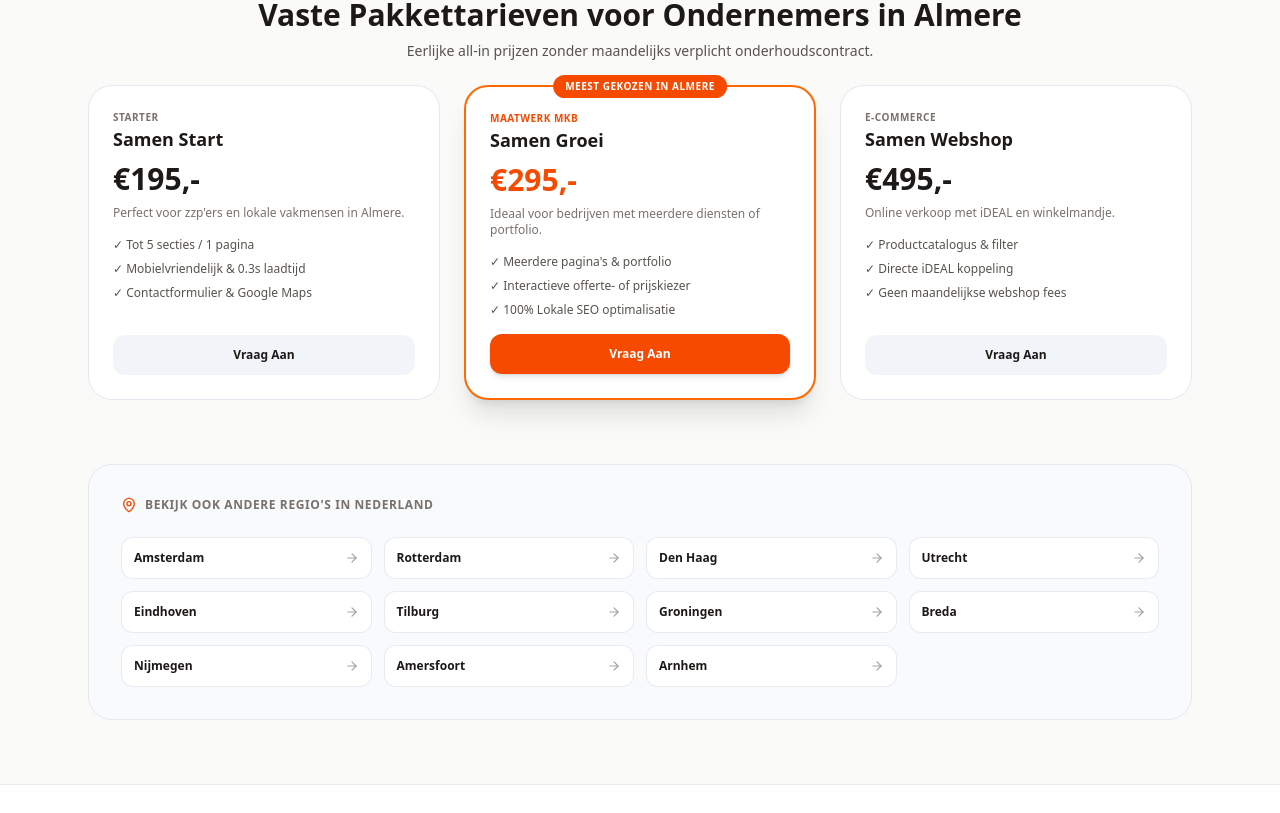
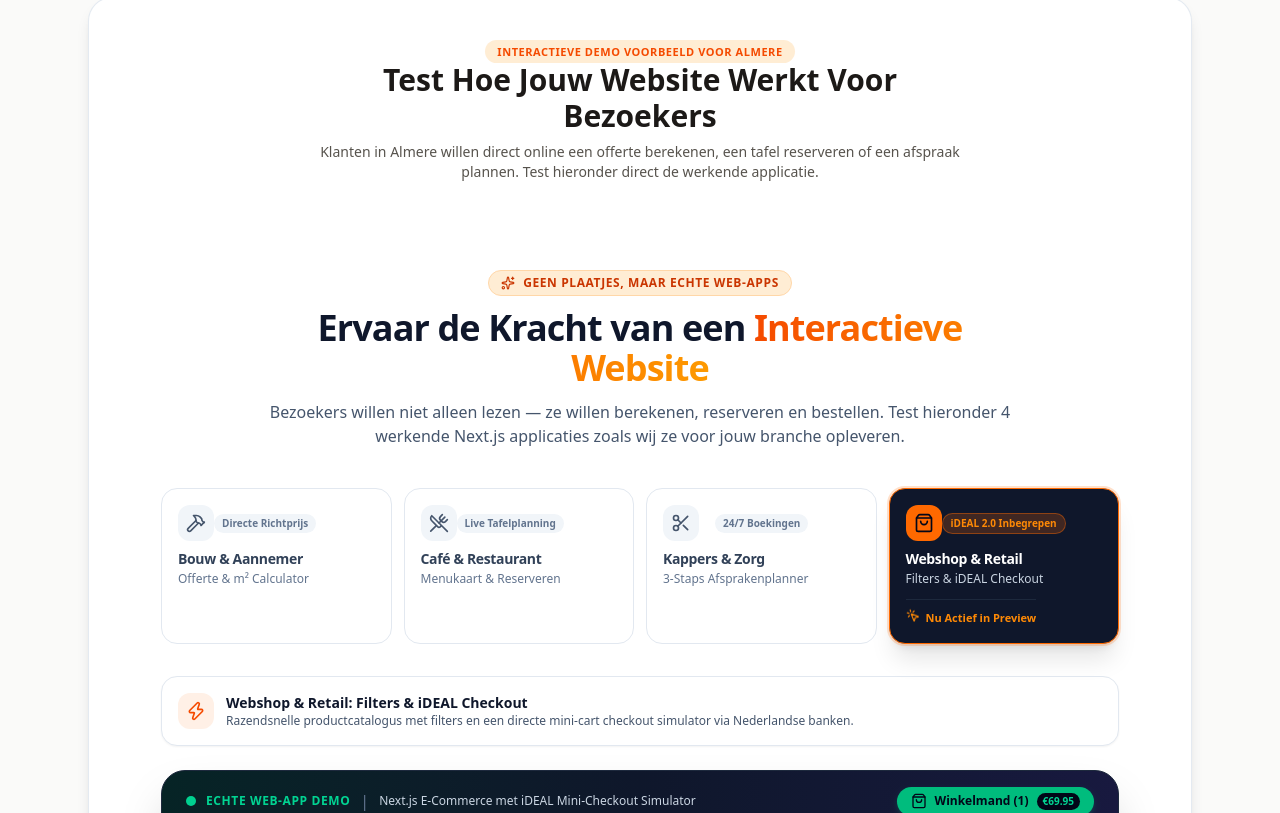
Before and after one commit to samenonline-web/samenonline-web.github.io, a Next.js app: page /locaties/almere in a window 1280 px wide. Shown: the part 1087-1900 px from the top of the page. Built offline with nearby package versions, Linux system fonts and the light colour scheme.

Commit message:
feat(seo): integrate interactive demo engine preview on all 12 city pages

```diff
--- a/app/locaties/[stad]/page.tsx
+++ b/app/locaties/[stad]/page.tsx
@@ -2,6 +2,7 @@ import { notFound } from 'next/navigation';
 import type { Metadata } from 'next';
 import Link from 'next/link';
 import { CITIES_DATA } from '../../../src/data/cities';
+import InteractiveDemoPlayground, { DemoTabKey } from '../../../src/components/InteractiveDemoPlayground';
 import {
   MapPin,
   ArrowLeft,
@@ -98,6 +99,26 @@ export default async function LocationCityPage({
   };
 
   const otherCities = CITIES_DATA.filter((c) => c.id !== city.id);
+
+  const getCityInitialTab = (cityId: string): DemoTabKey => {
+    switch (cityId) {
+      case 'amsterdam':
+      case 'breda':
+      case 'arnhem':
+        return 'horeca';
+      case 'rotterdam':
+      case 'eindhoven':
+      case 'groningen':
+      case 'almere':
+        return 'webshop';
+      case 'den-haag':
+      case 'tilburg':
+      case 'nijmegen':
+        return 'kapper';
+      default:
+        return 'bouw';
+    }
+  };
 
   return (
     <div className="min-h-screen bg-stone-50 dark:bg-slate-950 text-stone-900 dark:text-stone-100 selection:bg-orange-500 selection:text-white">
@@ -239,6 +260,23 @@ export default async function LocationCityPage({
           </div>
         </section>
 
+        {/* INTERACTIVE DEMO ENGINE PREVIEW */}
+        <section className="bg-white dark:bg-slate-900 rounded-3xl p-6 sm:p-10 border border-slate-200/90 dark:border-slate-800 shadow-lg space-y-6">
+          <div className="text-center max-w-2xl mx-auto space-y-2">
+            <span className="text-[11px] font-black uppercase tracking-wider text-orange-600 dark:text-orange-400 bg-orange-100 dark:bg-orange-950/80 px-3 py-1 rounded-full">
+              Interactieve Demo Voorbeeld voor {city.name}
+            </span>
+            <h2 className="text-2xl sm:text-3xl font-black text-stone-900 dark:text-white">
+              Test Hoe Jouw Website Werkt Voor Bezoekers
+            </h2>
+            <p className="text-xs sm:text-sm text-stone-600 dark:text-slate-300">
+              Klanten in {city.name} willen direct online een offerte berekenen, een tafel reserveren of een afspraak plannen. Test hieronder direct de werkende applicatie.
+            </p>
+          </div>
+
+          <InteractiveDemoPlayground initialTab={getCityInitialTab(city.id)} />
+        </section>
+
         {/* 3 POPULAR PACKAGES */}
         <section className="space-y-6">
           <div className="text-center space-y-2">
--- a/src/components/InteractiveDemoPlayground.tsx
+++ b/src/components/InteractiveDemoPlayground.tsx
@@ -65,10 +65,14 @@ const TABS: DemoTabConfig[] = [
 
 interface InteractiveDemoPlaygroundProps {
   onRequestQuote?: () => void;
+  initialTab?: DemoTabKey;
 }
 
-export default function InteractiveDemoPlayground({ onRequestQuote }: InteractiveDemoPlaygroundProps) {
-  const [activeTab, setActiveTab] = useState<DemoTabKey>('bouw');
+export default function InteractiveDemoPlayground({
+  onRequestQuote,
+  initialTab = 'bouw',
+}: InteractiveDemoPlaygroundProps) {
+  const [activeTab, setActiveTab] = useState<DemoTabKey>(initialTab);
 
   const currentTabConfig = TABS.find((t) => t.key === activeTab) || TABS[0];
 
```
